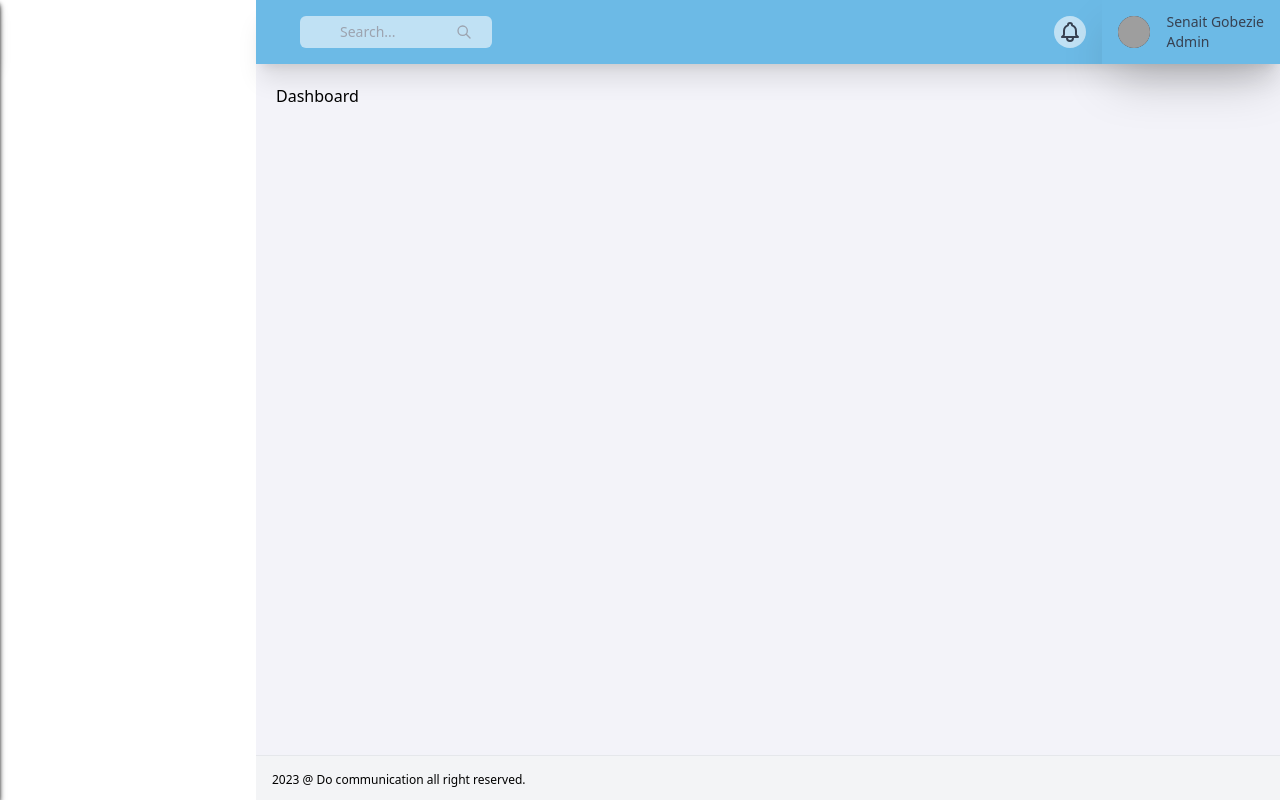
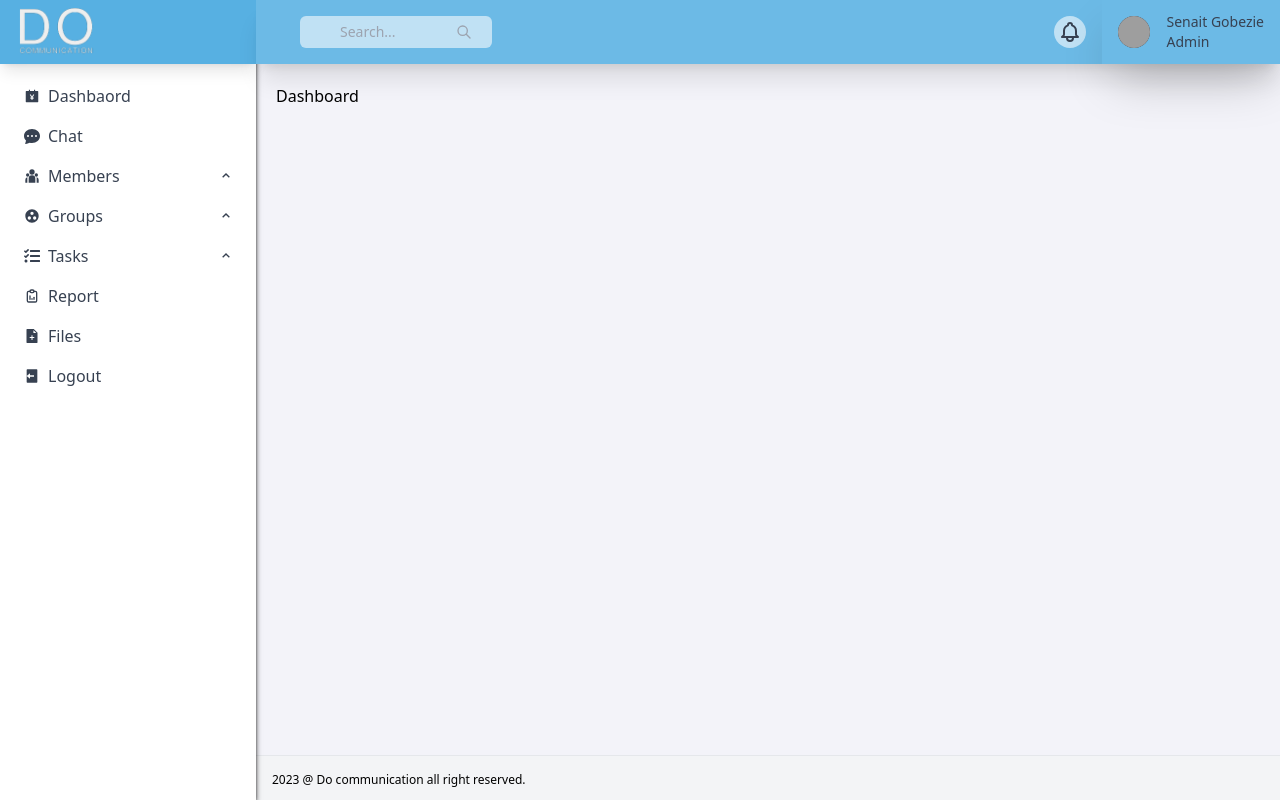
Before and after one commit to do-communication/do-communication, a Next.js app: page /admin in a window 1280 px wide. Built offline with nearby package versions, Linux system fonts and the light colour scheme; grey boxes are pictures that could not be loaded.

Commit message:
minor fix

```diff
--- a/src/components/layouts/AdminLayout/Sidebar.jsx
+++ b/src/components/layouts/AdminLayout/Sidebar.jsx
@@ -83,26 +83,20 @@ const Sidebar = () => {
     },
   ];
 
-  // className={`${
-  //   openSideBar ? "md:translate-x-0 md:sticky " : "md:-translate-x-full"
-  // } -translate-x-full max-h-screen top-0 h-screen bg-white shadow-md shadow-black text-blue-100 w-64 fixed inset-y-0 left-0 transform transition duration-200 ease-in-out z-50`}
-
   return (
     <div
       className={`${
-        openSideBar
-          ? "-translate-x-full md:translate-x-0 md:sticky"
-          : "translate-x-0 md:-translate-x-full md:sticky"
-      } max-h-screen top-0 h-screen bg-white shadow-md shadow-black text-blue-100 w-64 fixed inset-y-0 left-0 transform transition duration-200 ease-in-out z-50`}
+        openSideBar && "-translate-x-full"
+      } md:translate-x-0 md:sticky max-h-screen top-0 h-screen bg-white shadow-md shadow-black text-blue-100 w-64 fixed inset-y-0 left-0 transform transition duration-200 ease-in-out z-50`}
     >
-      <header className="h-[64px] py-2 shadow-lg px-4 md:sticky top-0 bg-primary flex items-center justify-start  z-40">
+      <nav className="h-[64px] py-2 shadow-lg px-4 md:sticky top-0 bg-primary flex items-center justify-start  z-40">
         <Link
           href="/admin"
           className="flex items-center space-x-2 text-white group hover:text-white"
         >
           <img src="/images/white_logo.png" alt="logo" width="80" />
         </Link>
-      </header>
+      </nav>
 
       <nav className="px-4 pt-4 scroller overflow-y-scroll max-h-[calc(100vh-64px)]">
         <ul className="flex flex-col space-y-2">
```
